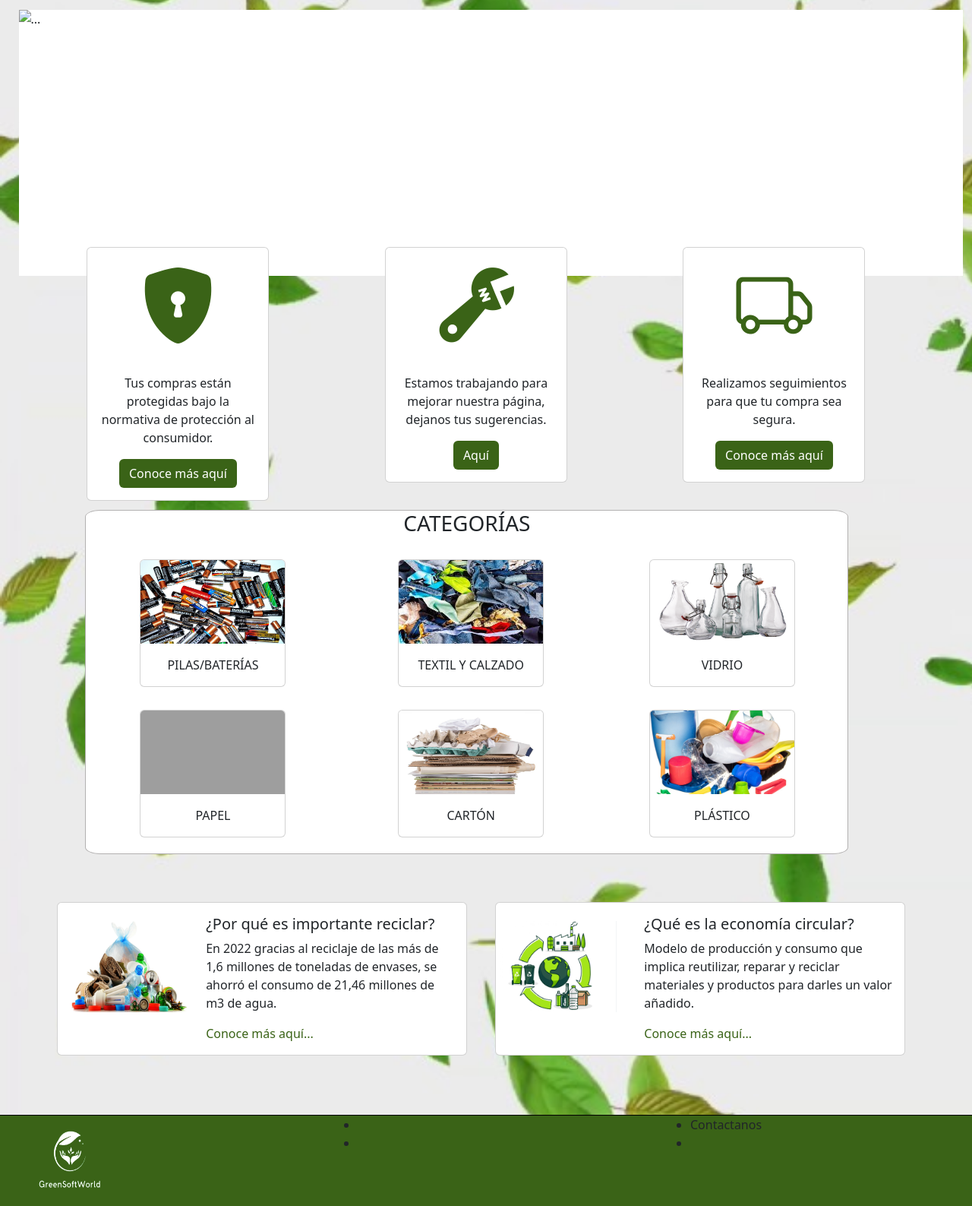
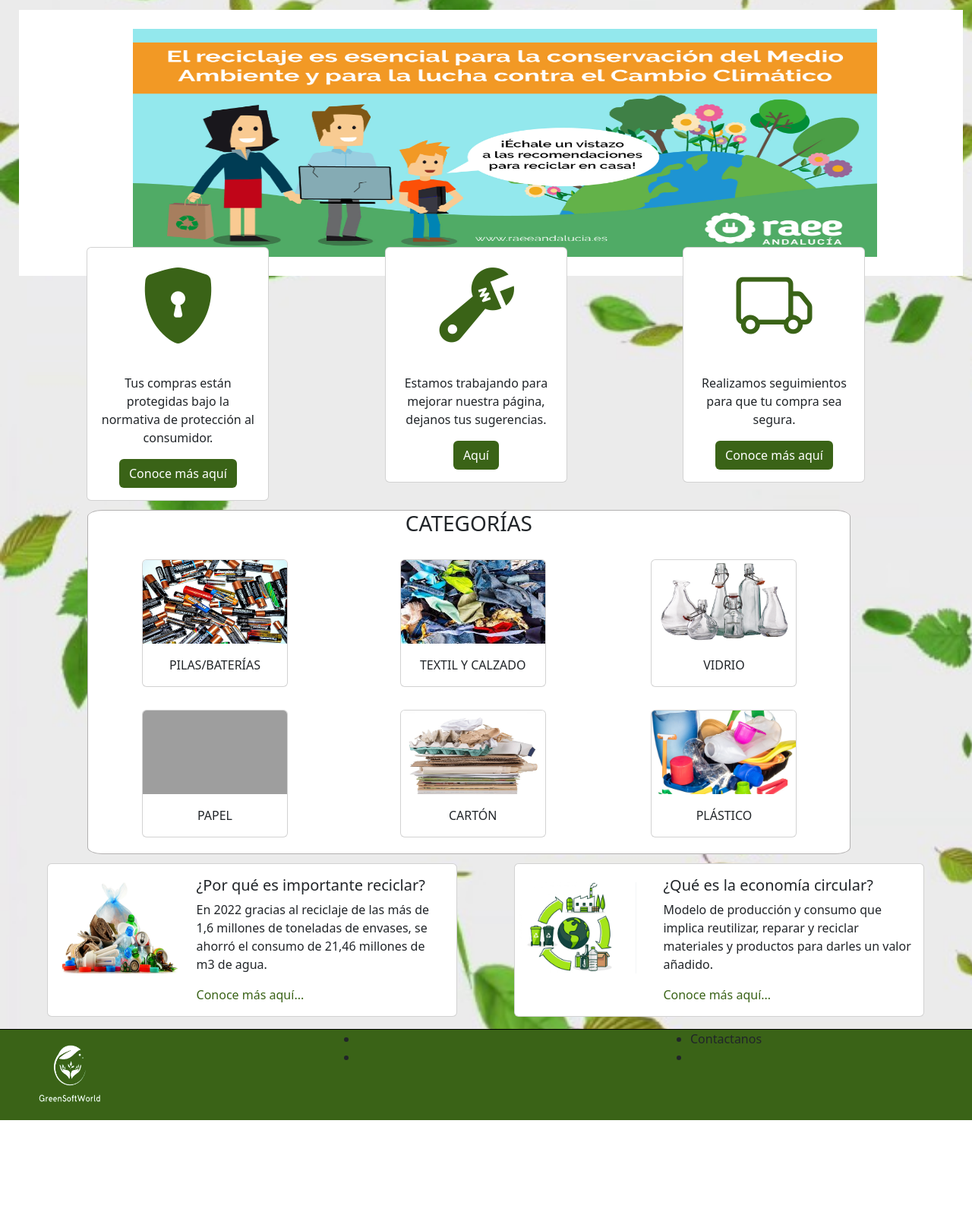
Before and after one commit to AngieVMR29/GSW__Proyecto__1, a Flask app: page / in a window 1280 px wide. Shown: the part 80-1667 px from the top of the page at 76% size. After the commit the page ends 1554 px from the top, so only its background shows below. Run offline with Flask 3, Linux system fonts and the light colour scheme; parts of the project's set-up code (start-up, migrations or seed data) failed here and were passed over; some libraries are stand-ins or nearby versions; grey boxes are pictures that could not be loaded.

Commit message:
Actualización del módulo de inicio

```diff
--- a/static/style.css
+++ b/static/style.css
@@ -200,9 +200,18 @@ nav {
     background-color: white;
 }
 
+.carrusel img {
+    margin-top: 2%;
+    margin-left: 12%;
+    height: 300px;
+    width: 980px;
+    background-color: white;
+}
+
 
 .noticias {
-    margin: 5%;
+    margin-top: 1%;
+    margin-left: 4%;
 }
 
 footer {
@@ -243,7 +252,7 @@ footer img {
 }
 
 .categorias {
-    margin-left: 8%;
+    margin-left: 8.2%;
     text-align: center;
     margin-top: 1%;
     background-color: white;
--- a/templates/inicio.html
+++ b/templates/inicio.html
@@ -90,13 +90,13 @@
         <div id="carouselExampleSlidesOnly" class="carousel slide" data-bs-ride="carousel">
             <div class="carousel-inner">
                 <div class="carousel-item active carrusel">
-                    <img src="" class="d-block w-100" alt="...">
+                    <img src="../img/noti1.jpg" alt="...">
                 </div>
                 <div class="carousel-item carrusel">
-                    <img src="" class="d-block w-100" alt="...">
+                    <img src="../img/noti2.png" alt="...">
                 </div>
                 <div class="carousel-item carrusel">
-                    <img src="" class="d-block w-100" alt="...">
+                    <img src="../img/noti3.jpg" alt="...">
                 </div>
             </div>
         </div>
```
Also changed, not shown: img/noti1.jpg (added), img/noti1.png (added), img/noti1.webp (added), img/noti2.png (added), img/noti3.jpg (added).
